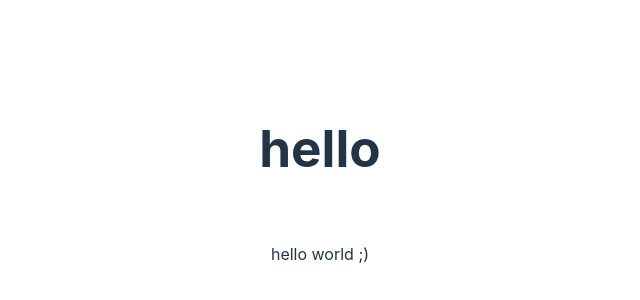
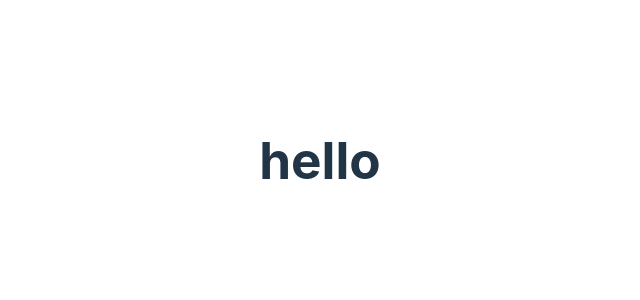
Before and after one commit to jakhsu/sample-react-app, a React (Vite) app: page / in a window 1280 px wide. Shown: the part 208-508 px from the top of the page, without its empty margins (320-960 px from the left). Built offline with nearby package versions, Linux system fonts and the light colour scheme.

Commit message:
Update App.tsx

```diff
--- a/src/App.tsx
+++ b/src/App.tsx
@@ -12,9 +12,6 @@ function App() {
       </div>
       <h1>hello</h1>
       <div className="card">
-        <div>
-          hello world ;)
-        </div>
       </div>
     </>
   )
```
